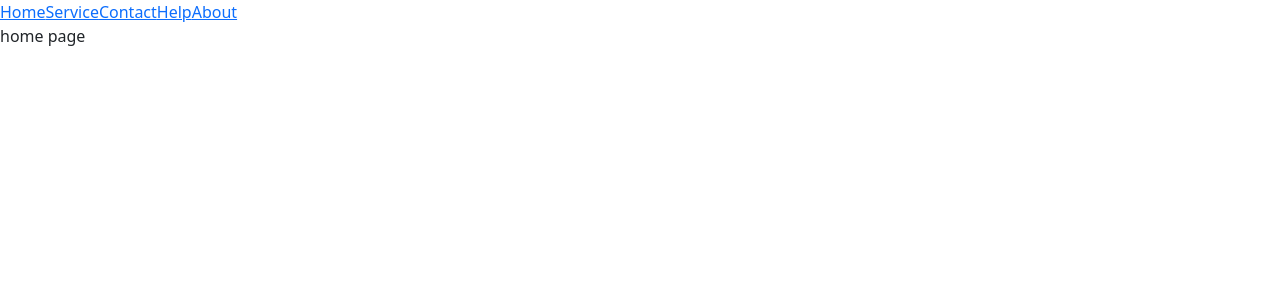
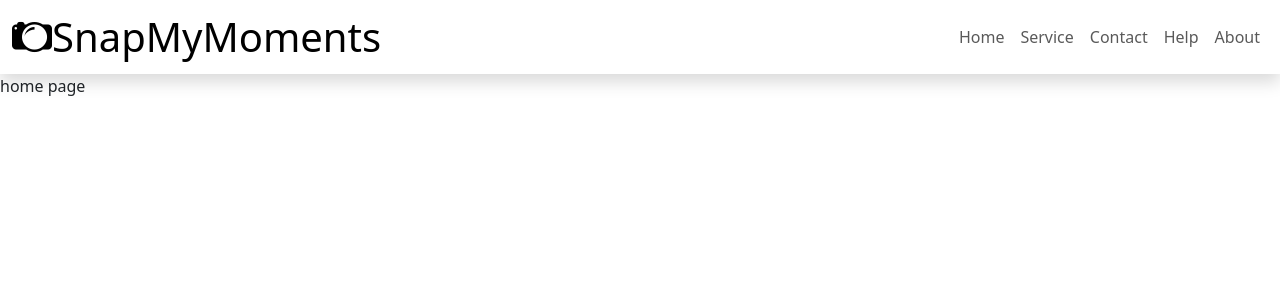
Before and after one commit to Blurpex/snap-my-moments, a React (Vite) app: page / in a window 1280 px wide. Shown: the top 300 px of the page. Built offline with nearby package versions, Linux system fonts and the light colour scheme.

Commit message:
styled navbar

```diff
--- a/src/components/Navbar.jsx
+++ b/src/components/Navbar.jsx
@@ -3,13 +3,21 @@ import { Link } from "react-router-dom";
 const Navbar = () => {
 
     return(
-        <div>
-            <Link to="/">Home</Link>
-            <Link to="/service">Service</Link>
-            <Link to="/contact">Contact</Link>
-            <Link to="/help">Help</Link>
-            <Link to="/about">About</Link>
-        </div>
+        <nav className="navbar navbar-expand-lg sticky-top bg-white shadow">
+            <div className="container-fluid">
+                <Link className="navbar-brand" to="/">
+                    <i className="bi bi-camera2 display-6" />
+                    <span className="display-6">SnapMyMoments</span>
+                </Link>
+                <ul className="navbar-nav">
+                    <Link className="nav-item nav-link" to="/">Home</Link>
+                    <Link className="nav-item nav-link" to="/service">Service</Link>
+                    <Link className="nav-item nav-link" to="/contact">Contact</Link>
+                    <Link className="nav-item nav-link" to="/help">Help</Link>
+                    <Link className="nav-item nav-link" to="/about">About</Link>
+                </ul>
+            </div>
+        </nav>
     )
 }
 
```
